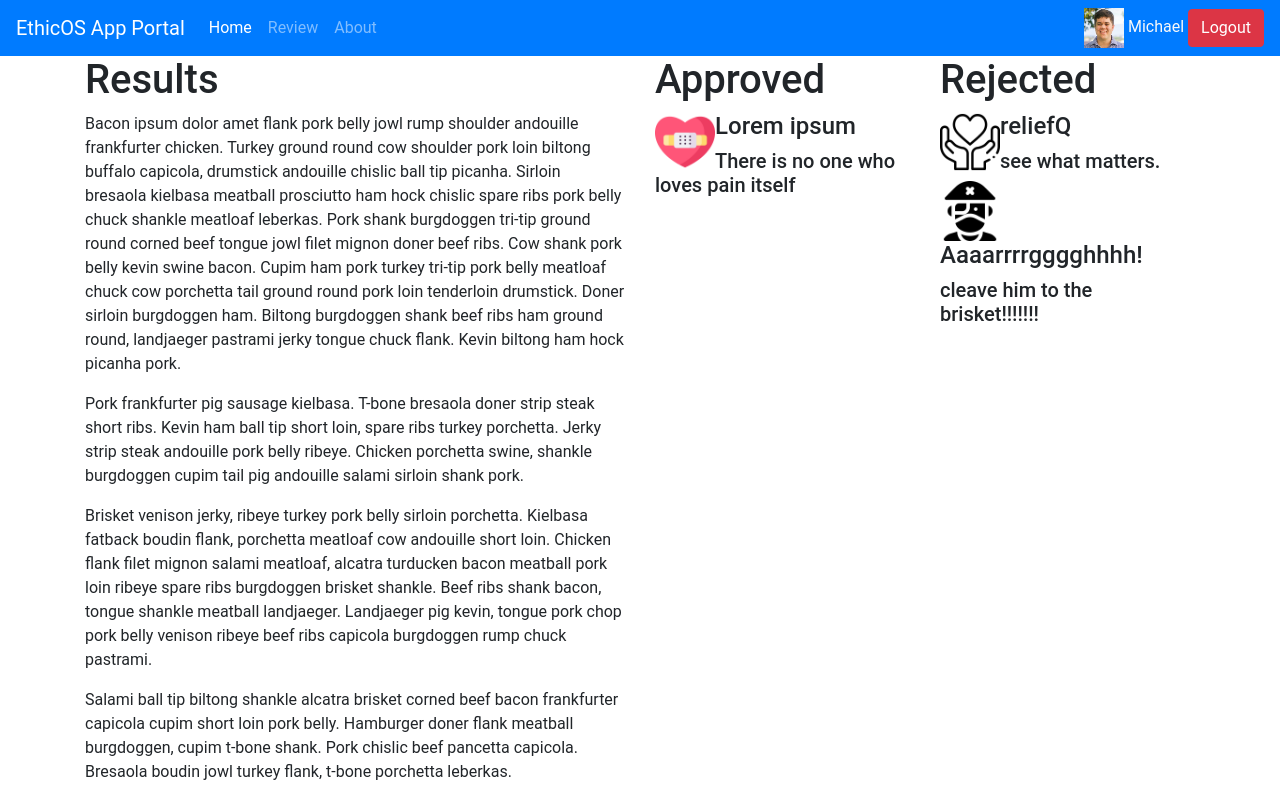
After one commit to ethilogical/ethological-app-review-backend, a Flask app: page /review/results in a window 1280 px wide. The commit adds this page. Run offline with Flask 2, Linux system fonts and the light colour scheme; some libraries are stand-ins or nearby versions.

Commit message:
Guidelines added to app page. Results page added /review/results

```diff
--- a/static/style.css
+++ b/static/style.css
@@ -22,3 +22,7 @@
 body * {
     font-family: Roboto, Arial, Helvetica, sans-serif;
 }
+
+.user-results .app-icon {
+    max-width: 60px;
+}
--- /dev/null
+++ b/templates/results.html
@@ -0,0 +1,50 @@
+{% extends "base.html" %}
+{% block title %}
+ethicOS App Portal - Results
+{% endblock %}
+{% block content %}
+
+<div class="container">
+
+    <div class="user-results">
+
+        <div class="row">
+
+            <div class="col-md-6">
+                <h1>Results</h1>
+                <p>Bacon ipsum dolor amet flank pork belly jowl rump shoulder andouille frankfurter chicken.
+
+                    Turkey ground round cow shoulder pork loin biltong buffalo capicola, drumstick andouille chislic ball tip picanha. Sirloin bresaola kielbasa meatball prosciutto ham hock chislic spare ribs pork belly chuck shankle meatloaf leberkas. Pork shank burgdoggen tri-tip ground round corned beef tongue jowl filet mignon doner beef ribs. Cow shank pork belly kevin swine bacon. Cupim ham pork turkey tri-tip pork belly meatloaf chuck cow porchetta tail ground round pork loin tenderloin drumstick. Doner sirloin burgdoggen ham. Biltong burgdoggen shank beef ribs ham ground round, landjaeger pastrami jerky tongue chuck flank. Kevin biltong ham hock picanha pork.</p>
+
+                    <p>Pork frankfurter pig sausage kielbasa. T-bone bresaola doner strip steak short ribs. Kevin ham ball tip short loin, spare ribs turkey porchetta. Jerky strip steak andouille pork belly ribeye. Chicken porchetta swine, shankle burgdoggen cupim tail pig andouille salami sirloin shank pork.</p>
+
+                    <p>Brisket venison jerky, ribeye turkey pork belly sirloin porchetta. Kielbasa fatback boudin flank, porchetta meatloaf cow andouille short loin. Chicken flank filet mignon salami meatloaf, alcatra turducken bacon meatball pork loin ribeye spare ribs burgdoggen brisket shankle. Beef ribs shank bacon, tongue shankle meatball landjaeger. Landjaeger pig kevin, tongue pork chop pork belly venison ribeye beef ribs capicola burgdoggen rump chuck pastrami.</p>
+
+                    <p>Salami ball tip biltong shankle alcatra brisket corned beef bacon frankfurter capicola cupim short loin pork belly. Hamburger doner flank meatball burgdoggen, cupim t-bone shank. Pork chislic beef pancetta capicola. Bresaola boudin jowl turkey flank, t-bone porchetta leberkas.</p>
+            </div>
+
+            <div class="col-md-3">
+                <h1>Approved</h1>
+                {% for approved in approved_apps %}
+                    <img src="{{url_for('static', filename=approved.icon)}}" class="app-icon float-sm-left img-fluid"
+                        alt=" App Icon">
+                    <h4 class="app-title">{{approved.title}}</h4>
+                    <h5 class="app-slogan">{{approved.slogan}}</h5>
+                {% endfor %}
+            </div>
+
+            <div class="col-md-3">
+                <h1>Rejected</h1>
+                {% for rejected in rejected_apps %}
+                    <img src="{{url_for('static', filename=rejected.icon)}}" class="app-icon float-sm-left img-fluid"
+                        alt=" App Icon">
+                    <h4 class="app-title">{{rejected.title}}</h4>
+                    <h5 class="app-slogan">{{rejected.slogan}}</h5>
+                {% endfor %}
+            </div>
+        </div>
+    </div>
+
+</div>
+
+{% endblock %}
--- a/webapp.py
+++ b/webapp.py
@@ -30,6 +30,14 @@ app_reviews = {
     }
 }
 
+approved_apps = [
+    app_reviews["2"]
+]
+
+rejected_apps = [
+    app_reviews["1"], app_reviews["3"]
+]
+
 def get_app_reviews():
     con = sqlite3.connect("database.sqlite")
     cur = con.cursor()
@@ -61,12 +69,16 @@ def show_review(app_id="1", hash=None):
 
     return render_template("review.html", app_review=app_reviews[app_id])
 
-def show_review(app_id="2", hash=None):
-    #get_app_reviews()
+# def show_review(app_id="2", hash=None):
+#     #get_app_reviews()
 
-    return render_template("review.html", app_review=app_reviews[app_id])
+#     return render_template("review.html", app_review=app_reviews[app_id])
 
-def show_review(app_id="3", hash=None):
-    #get_app_reviews()
+# def show_review(app_id="3", hash=None):
+#     #get_app_reviews()
 
-    return render_template("review.html", app_review=app_reviews[app_id])
+#     return render_template("review.html", app_review=app_reviews[app_id])
+
+@app.route("/review/results", strict_slashes=False)
+def results():
+    return render_template("results.html", approved_apps=approved_apps, rejected_apps=rejected_apps)
```
Also changed, not shown: templates/review.html (+32 -10 lines).
